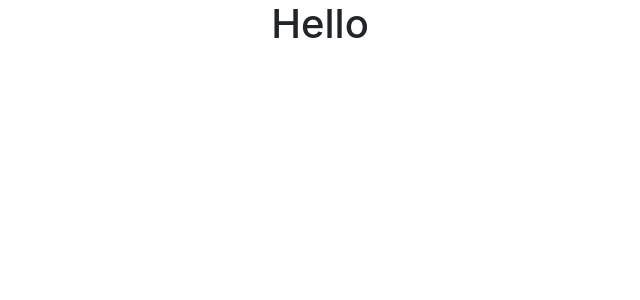
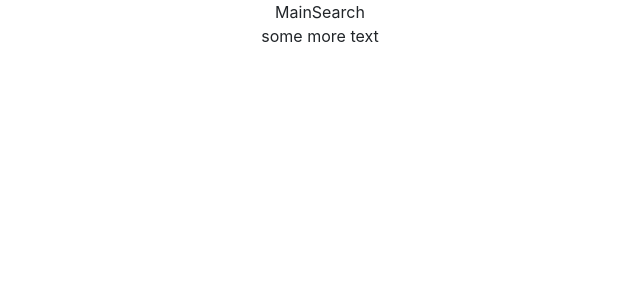
Before and after one commit to annoinspace/EPICODE-react-advanced-solo-project, a React (Create React App) app: page / in a window 1280 px wide. Shown: the top 300 px of the page, without its empty margins (320-960 px from the left). Built offline with nearby package versions, Linux system fonts and the light colour scheme.

Commit message:
importing api

```diff
--- a/src/App.js
+++ b/src/App.js
@@ -1,12 +1,12 @@
-import React, { useState } from "react"
-import axios from "axios"
+import React from "react"
 import "bootstrap/dist/css/bootstrap.min.css"
 import "./App.css"
+import MainSearch from "./components/MainSearch"
 
 function App() {
   return (
     <div className="App">
-      <h1>Hello</h1>
+      <MainSearch />
     </div>
   )
 }
--- /dev/null
+++ b/src/components/MainSearch.jsx
@@ -0,0 +1,15 @@
+import axios from "axios"
+
+import React from "react"
+
+export default function MainSearch() {
+  //using london as the city for now, will change it to dynamic input later
+
+  const url = `https://api.openweathermap.org/data/2.5/weather?q=london&appid=8c1b60ad01126a2d8883709df2ba5cdc`
+  return (
+    <>
+      <div>MainSearch</div>
+      <div>some more text</div>
+    </>
+  )
+}
```
